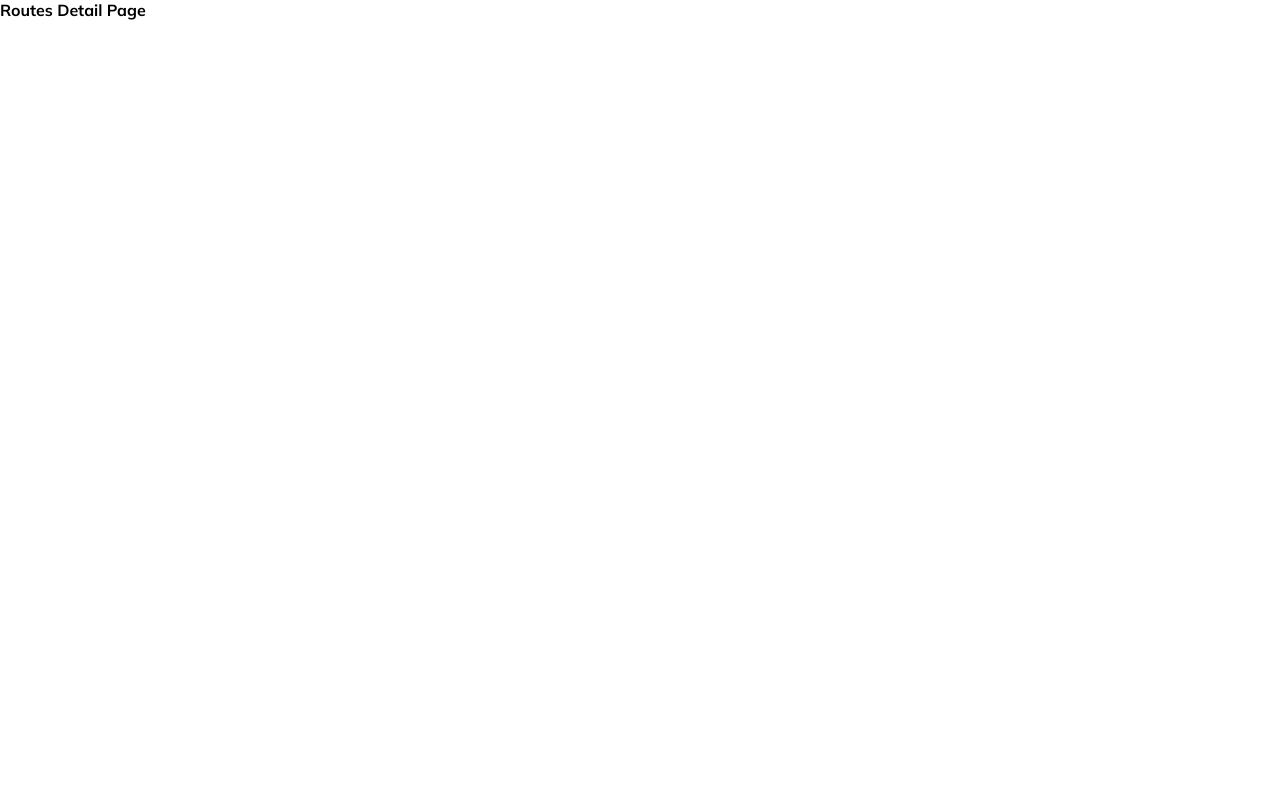
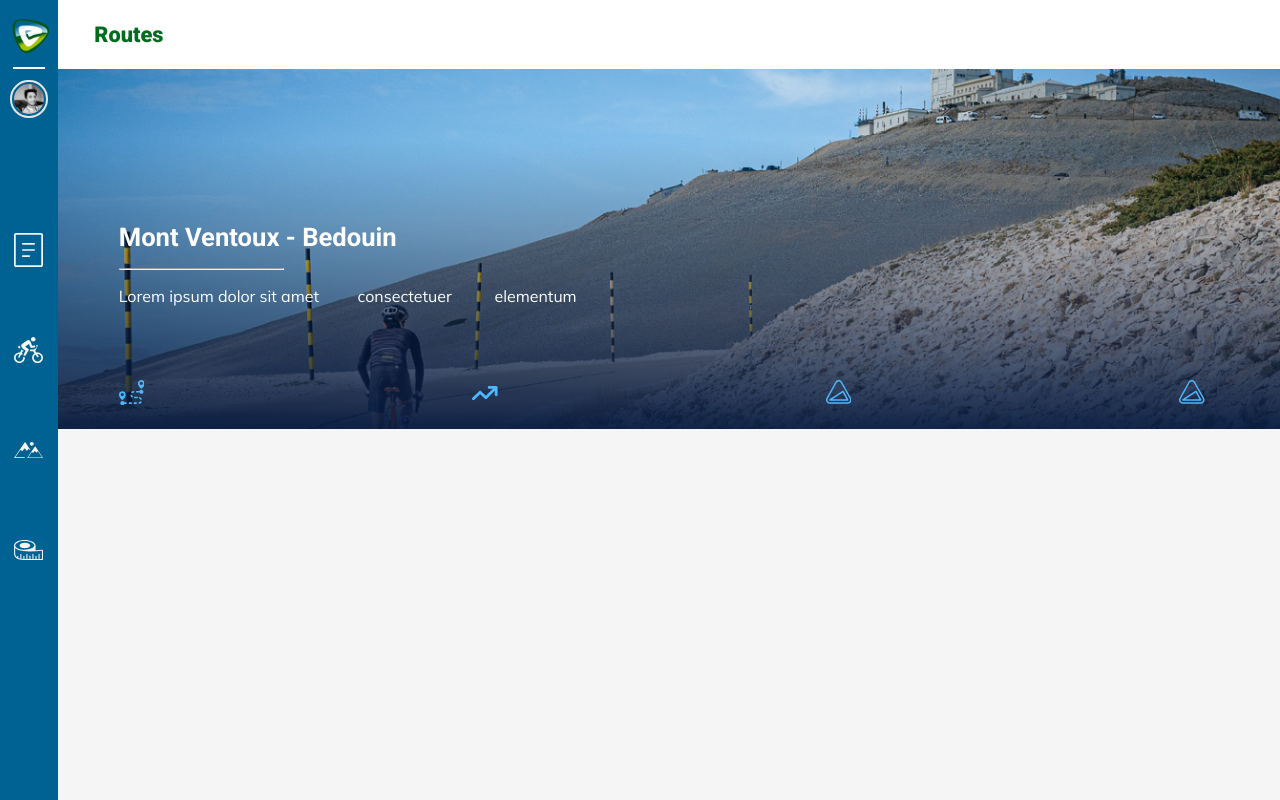
Before and after one commit to roberttullycarr/cyclingsimulator, a React (Create React App) app in the folder frontend/: page /coach/routes/1 in a window 1280 px wide. Built offline with nearby package versions, Linux system fonts and the light colour scheme.

Commit message:
errors fixed

```diff
--- a/frontend/src/3_Pages/2_Coach/2_3_Routes/2_3_3_RoutesDetail/index.jsx
+++ b/frontend/src/3_Pages/2_Coach/2_3_Routes/2_3_3_RoutesDetail/index.jsx
@@ -1,6 +1,17 @@
+import MenuBar from "../../../../4_Components/3_MenuBar";
+import {Body, Main} from "../../../../4_Components/1_Main";
+import HeaderBar from "../../../../4_Components/2_HeaderBar";
+import RouteDetailHeader from "../../../../4_Components/20_RouteDetailHeader";
+
 const RoutesDetail = () => {
     return (
-        <h1>Routes Detail Page</h1>
+        <Main>
+            <MenuBar />
+            <Body>
+                <HeaderBar title={'Routes'}/>
+                <RouteDetailHeader/>
+            </Body>
+        </Main>
     )
 }
 
--- a/frontend/src/4_Components/11_ClientCard/index.jsx
+++ b/frontend/src/4_Components/11_ClientCard/index.jsx
@@ -1,8 +1,6 @@
 import styled from "styled-components";
 import Avatar from "../7_Avatar";
 import BaseButton from "../4_ButtonsInputs/Button";
-import {useDispatch} from "react-redux";
-import {fetchClientDetails} from "../../2_Store/Fetches/client_details";
 import {useHistory} from "react-router";
 
 export const ClientCardMain = styled.div`
@@ -91,7 +89,6 @@ const ClientCard = (props) => {
         <ClientCardMain>
             <Avatar width={30} marginLeft={"auto"} marginRight={"auto"} marginBottom={"5%"} marginTop={"8%"} user={avatar}/>
             <ClientName>{full_name ? full_name : "Client Name"}</ClientName>
-            {/*<ClientText>{email ? email : "Email"}</ClientText>*/}
             <BirthdayContent className="marginBottom marginTop">
                 <ClientSpan>
                     <Bold>sessions</Bold>
--- a/frontend/src/4_Components/12_NewClientCard/index.jsx
+++ b/frontend/src/4_Components/12_NewClientCard/index.jsx
@@ -27,7 +27,7 @@ const FileInput = styled.input`
 `
 
 const NewClientCard = () => {
-     const { register, handleSubmit, watch, formState: { errors } } = useForm();
+     const { register, handleSubmit, formState: { errors } } = useForm();
 
      const submitHandler = async (data) => {
          const url = '/coach/client/new/';
--- a/frontend/src/4_Components/15_SignInContainer/index.jsx
+++ b/frontend/src/4_Components/15_SignInContainer/index.jsx
@@ -1,9 +1,8 @@
-import styled from "styled-components"
 import {useLocation} from "react-router-dom";
 import BaseInput from "../4_ButtonsInputs/Input";
 import BaseButton from "../4_ButtonsInputs/Button";
 import {useForm} from "react-hook-form";
-import {useDispatch, useSelector} from "react-redux";
+import {useDispatch} from "react-redux";
 import {useHistory} from "react-router";
 import Axios from "../../2_Store/Axios";
 import {useState} from "react";
@@ -14,7 +13,7 @@ const SignInUpContainer = (props) => {
     const location = useLocation();
     const history = useHistory();
     const dispatch = useDispatch();
-    const { register, handleSubmit, watch, formState: { errors } } = useForm();
+    const { register, handleSubmit, formState: { errors } } = useForm();
     const [error, setError] = useState(null);
 
 const logIn = async (data) => {
--- a/frontend/src/4_Components/16_PasswordValidate/index.jsx
+++ b/frontend/src/4_Components/16_PasswordValidate/index.jsx
@@ -23,7 +23,7 @@ const PVContainerMain = styled.div`
 
 
 const PasswordValidate = () => {
-    const { register, handleSubmit, watch, formState: { errors } } = useForm();
+    const { register, handleSubmit, formState: { errors } } = useForm();
 
     const validatePassword = async (data) => {
         console.log(data);
--- a/frontend/src/4_Components/2_HeaderBar/index.jsx
+++ b/frontend/src/4_Components/2_HeaderBar/index.jsx
@@ -6,8 +6,7 @@ height: 5.395vw;
 background: ${props => props.theme.ELWhite};
 display: flex;
 align-items: center;
-padding: 0% 3%;
-margin-bottom: 2.6%;
+padding: 0 3%;
 `
 
 const PageHeader = styled.h1`
--- a/frontend/src/4_Components/5_SessionCard/index.jsx
+++ b/frontend/src/4_Components/5_SessionCard/index.jsx
@@ -49,7 +49,7 @@ const DivImg = styled.div`
 
 const SessionCard = (props) => {
     // destructuring props
-    const { id, client, pat, heart_rate, created } = props.session
+    const { client, pat, heart_rate, created } = props.session
 
     return (
         <ContentCard>
--- a/frontend/src/4_Components/9_RouteCardSmall/index.jsx
+++ b/frontend/src/4_Components/9_RouteCardSmall/index.jsx
@@ -5,7 +5,7 @@ import {RouteCardMain, RouteImg, RouteImgMain} from "./styled";
 
 const RouteCardSmall = props => {
     // destructuring props
-    const { id, name, location, avatar, distance, elevation, steepest_km, average_grade } = props.route
+    const { name, location, avatar, distance, elevation, steepest_km, average_grade } = props.route
     return (
         <RouteCardMain>
             <RouteImgMain>
--- a/frontend/src/App.js
+++ b/frontend/src/App.js
@@ -1,5 +1,4 @@
 import {Route, BrowserRouter as Router, Switch} from "react-router-dom";
-import SignUp from "./3_Pages/1_Authentification/1_1_PasswordReset";
 import SignIn from "./3_Pages/1_Authentification/1_2_SignIn";
 import Validation from "./3_Pages/1_Authentification/1_3_Validation";
 import Congratulations from "./3_Pages/1_Authentification/1_4_Congratulations";
```
Also changed, not shown: frontend/src/4_Components/20_RouteDetailHeader/index.jsx (+0 -8 lines).
